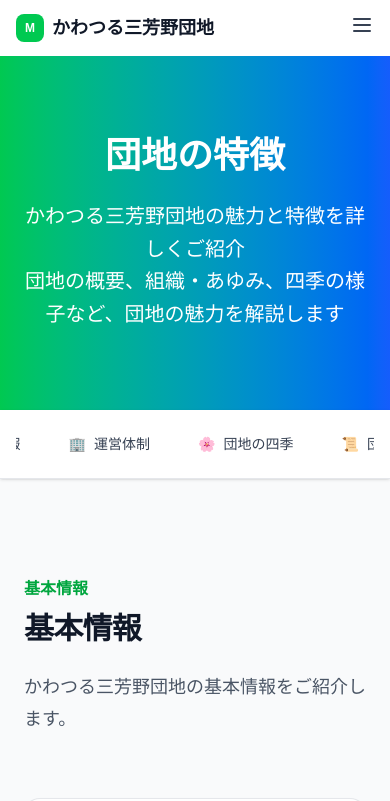
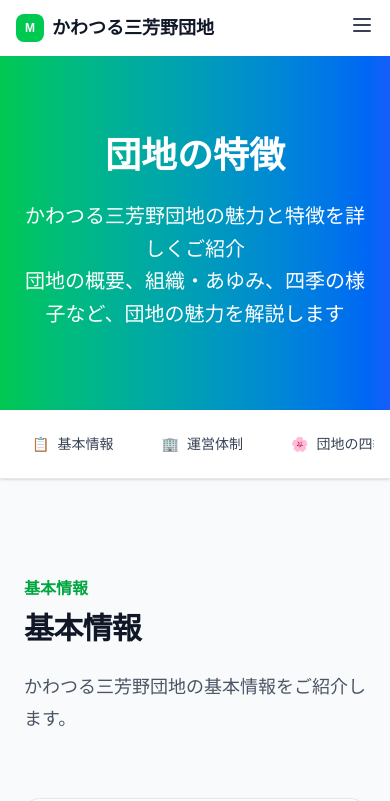
Before and after one commit to anorimura-miyosino/miyosino-web, a Next.js app: page /features in a window 390 px wide. Shown: the top 801 px of the page. Built offline with nearby package versions, Linux system fonts and the light colour scheme.

Commit message:
fix: スマホ表示時の目次はみ出し修正

```diff
--- a/src/components/access/TableOfContents.tsx
+++ b/src/components/access/TableOfContents.tsx
@@ -25,12 +25,12 @@ export function TableOfContents() {
   return (
     <nav className="bg-white border-b border-gray-200 sticky top-0 z-50 shadow-sm">
       <div className="max-w-7xl mx-auto px-4 sm:px-6 lg:px-8">
-        <div className="flex items-center justify-center gap-4 sm:gap-8 py-4 overflow-x-auto">
+        <div className="flex items-center justify-start sm:justify-center gap-4 sm:gap-8 py-4 overflow-x-auto">
           {sections.map((section) => (
             <button
               key={section.id}
               onClick={() => scrollToSection(section.id)}
-              className="flex items-center gap-2 px-4 py-2 rounded-lg text-sm font-medium text-gray-700 hover:bg-gray-100 hover:text-green-600 transition-colors duration-200 whitespace-nowrap"
+              className="flex items-center gap-2 px-4 py-2 rounded-lg text-sm font-medium text-gray-700 hover:bg-gray-100 hover:text-green-600 transition-colors duration-200 whitespace-nowrap flex-shrink-0"
             >
               <span>{section.icon}</span>
               <span>{section.label}</span>
--- a/src/components/features/TableOfContents.tsx
+++ b/src/components/features/TableOfContents.tsx
@@ -27,12 +27,12 @@ export function TableOfContents() {
   return (
     <nav className="bg-white border-b border-gray-200 sticky top-0 z-50 shadow-sm">
       <div className="max-w-7xl mx-auto px-4 sm:px-6 lg:px-8">
-        <div className="flex items-center justify-center gap-4 sm:gap-8 py-4 overflow-x-auto">
+        <div className="flex items-center justify-start sm:justify-center gap-4 sm:gap-8 py-4 overflow-x-auto">
           {sections.map((section) => (
             <button
               key={section.id}
               onClick={() => scrollToSection(section.id)}
-              className="flex items-center gap-2 px-4 py-2 rounded-lg text-sm font-medium text-gray-700 hover:bg-gray-100 hover:text-green-600 transition-colors duration-200 whitespace-nowrap"
+              className="flex items-center gap-2 px-4 py-2 rounded-lg text-sm font-medium text-gray-700 hover:bg-gray-100 hover:text-green-600 transition-colors duration-200 whitespace-nowrap flex-shrink-0"
             >
               <span>{section.icon}</span>
               <span>{section.label}</span>
--- a/src/components/management/TableOfContents.tsx
+++ b/src/components/management/TableOfContents.tsx
@@ -27,12 +27,12 @@ export function TableOfContents() {
   return (
     <nav className="bg-white border-b border-gray-200 sticky top-0 z-50 shadow-sm">
       <div className="max-w-7xl mx-auto px-4 sm:px-6 lg:px-8">
-        <div className="flex items-center justify-center gap-4 sm:gap-8 py-4 overflow-x-auto">
+        <div className="flex items-center justify-start sm:justify-center gap-4 sm:gap-8 py-4 overflow-x-auto">
           {sections.map((section) => (
             <button
               key={section.id}
               onClick={() => scrollToSection(section.id)}
-              className="flex items-center gap-2 px-4 py-2 rounded-lg text-sm font-medium text-gray-700 hover:bg-gray-100 hover:text-green-600 transition-colors duration-200 whitespace-nowrap"
+              className="flex items-center gap-2 px-4 py-2 rounded-lg text-sm font-medium text-gray-700 hover:bg-gray-100 hover:text-green-600 transition-colors duration-200 whitespace-nowrap flex-shrink-0"
             >
               <span>{section.icon}</span>
               <span>{section.label}</span>
```
